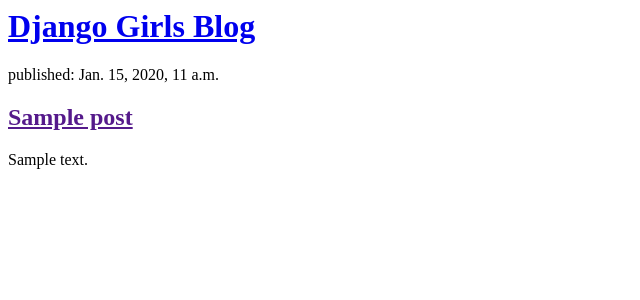
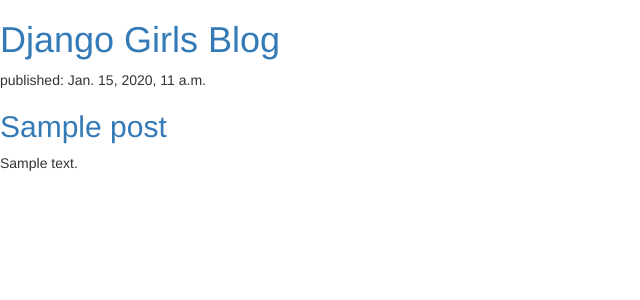
Before and after one commit to aanshigandhi/First_app, a Django app: template blog/templates/blog/post_list.html in a window 1280 px wide. Shown: the top 300 px of the page, without its empty margins (0-640 px from the left). Run offline with Django 3.2, Linux system fonts and the light colour scheme; the template is opened without the code that fills it: values that come from a table or form of the project are taken from there, others are empty; tables that the repository leaves empty hold one stand-in row (values such as "Sample post"); some libraries are stand-ins or nearby versions.

Commit message:
css styling

```diff
--- /dev/null
+++ b/blog/static/css/blog.css
@@ -0,0 +1,3 @@
+h1 a, h2 a {
+    color: #C25100;
+}
--- a/blog/templates/blog/post_list.html
+++ b/blog/templates/blog/post_list.html
@@ -1,6 +1,8 @@
 <html>
     <head>
         <title>Django Girls blog</title>
+        <link rel="stylesheet" href="//maxcdn.bootstrapcdn.com/bootstrap/3.2.0/css/bootstrap.min.css">
+        <link rel="stylesheet" href="//maxcdn.bootstrapcdn.com/bootstrap/3.2.0/css/bootstrap-theme.min.css">
     </head>
     <body>
         <div>
```
